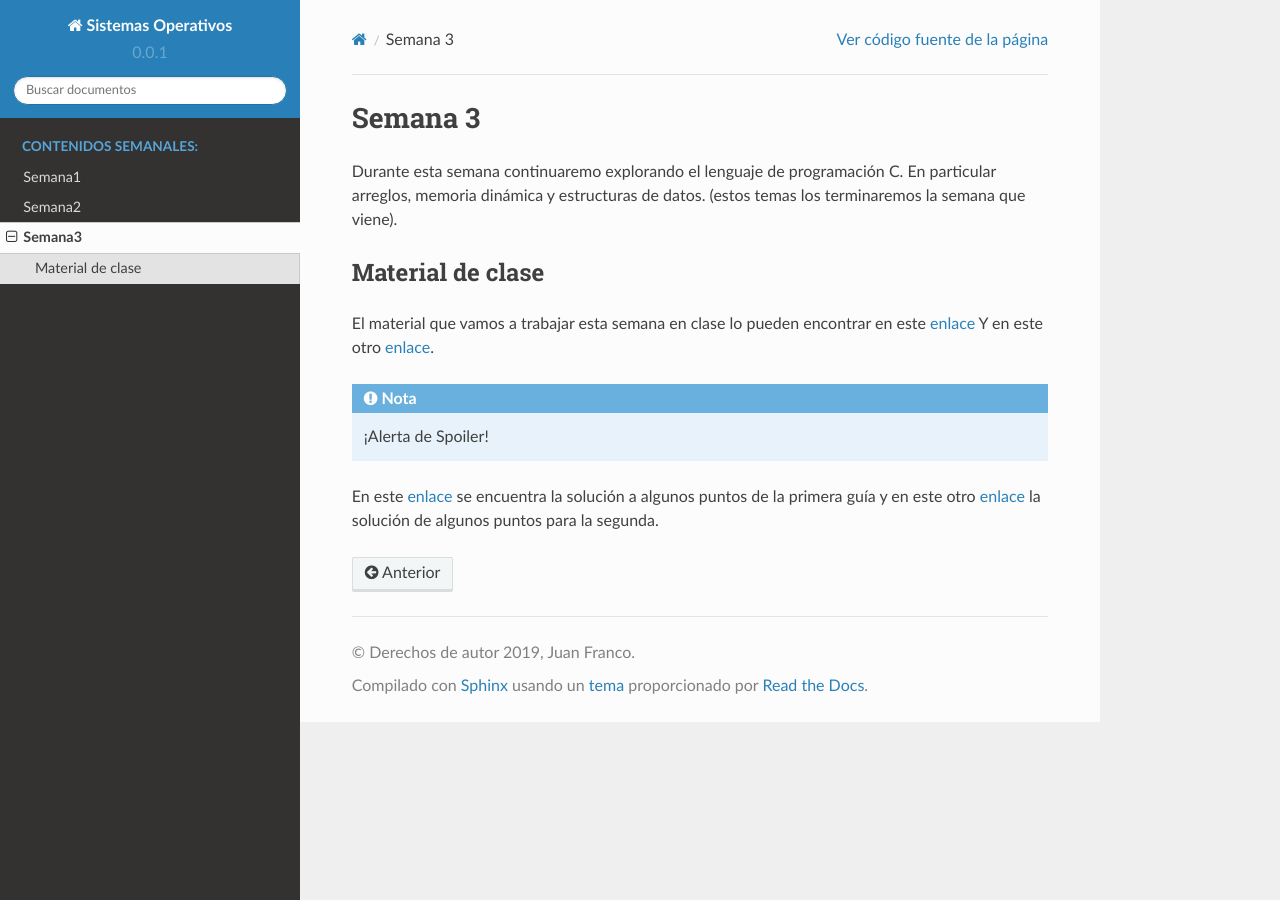
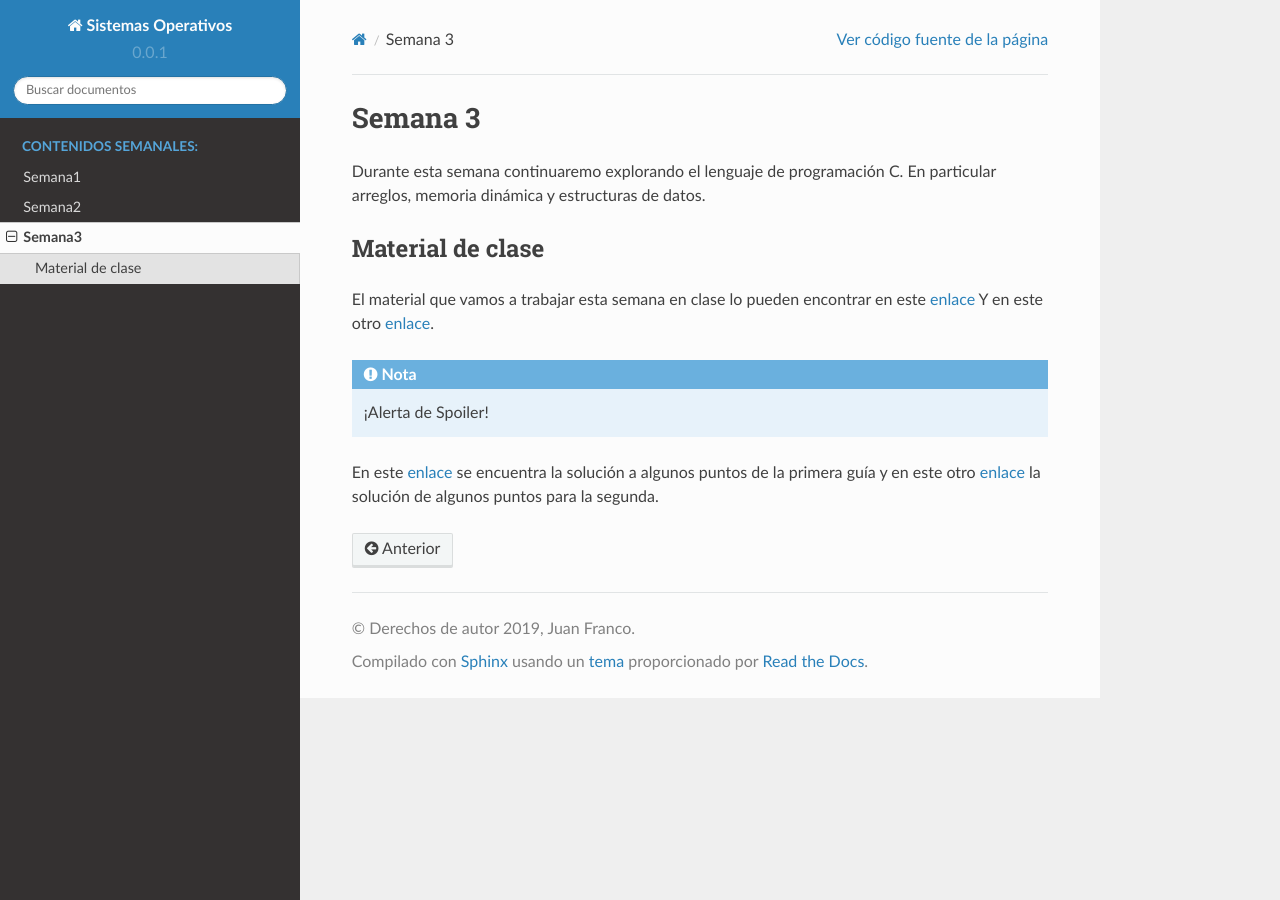
Before and after one commit to juanferfranco/sistemasoperativos, a Sphinx documentation site: the page built from docs/_semana3/semana3.rst, in a window 1280 px wide. Built offline with Sphinx 7.4.7 and the Read the Docs theme 2.0.0, drawn with Linux system fonts in a browser that asks for light colours.

```diff
--- a/docs/_semana3/semana3.rst
+++ b/docs/_semana3/semana3.rst
@@ -2,14 +2,12 @@
 ===========
 Durante esta semana continuaremo explorando el lenguaje de programación C.
 En particular arreglos, memoria dinámica y estructuras de datos.
-(estos temas los terminaremos la semana que viene).
 
 Material de clase
 ------------------
 El material que vamos a trabajar esta semana en clase lo pueden encontrar en este
 `enlace <https://drive.google.com/file/d/19NmKVXEYB5Ud0SqbBwAe4HVYMD6LDHKD/view?usp=sharing>`__
 Y en este otro `enlace <https://drive.google.com/open?id=1hBPkoUsGUmatr3tRm5ztr-s3hyc3OLhl>`__.
-
 
 .. note::
     ¡Alerta de Spoiler!
```
Also changed, not shown: 1 other file.
